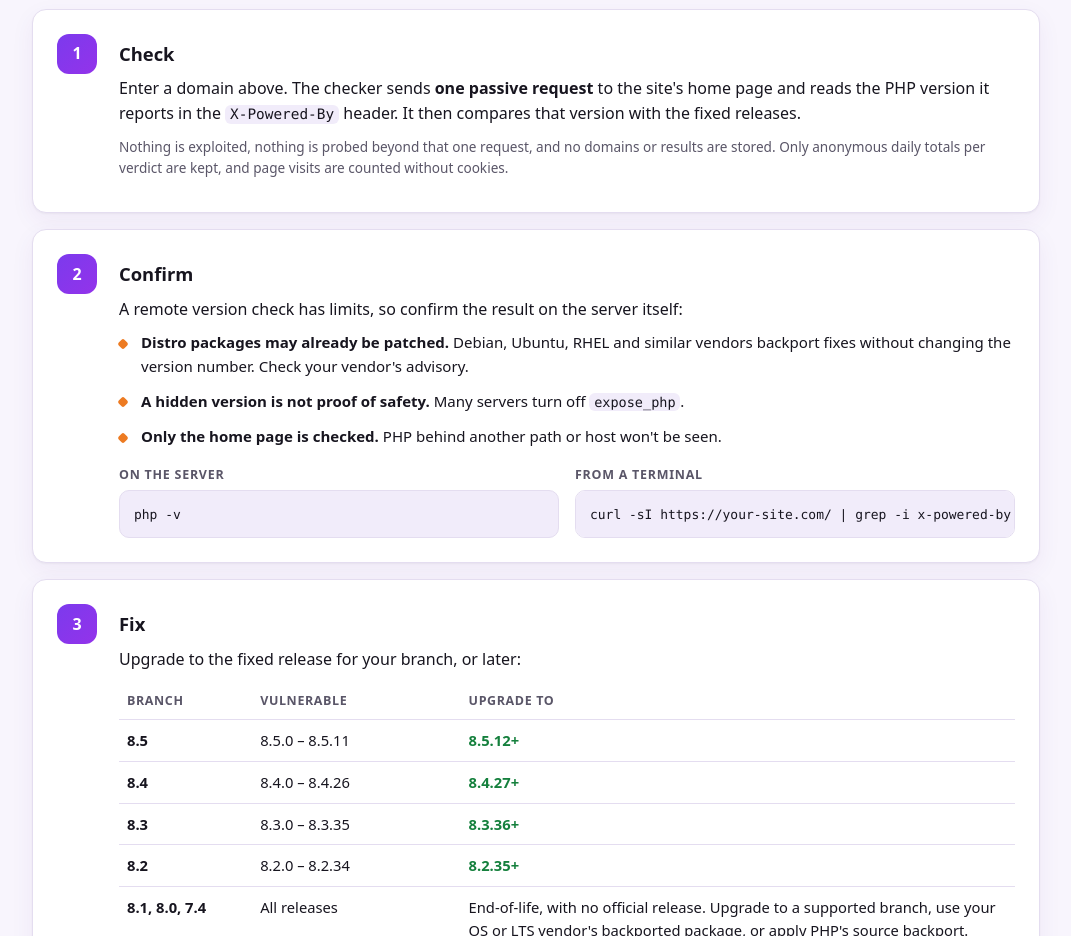
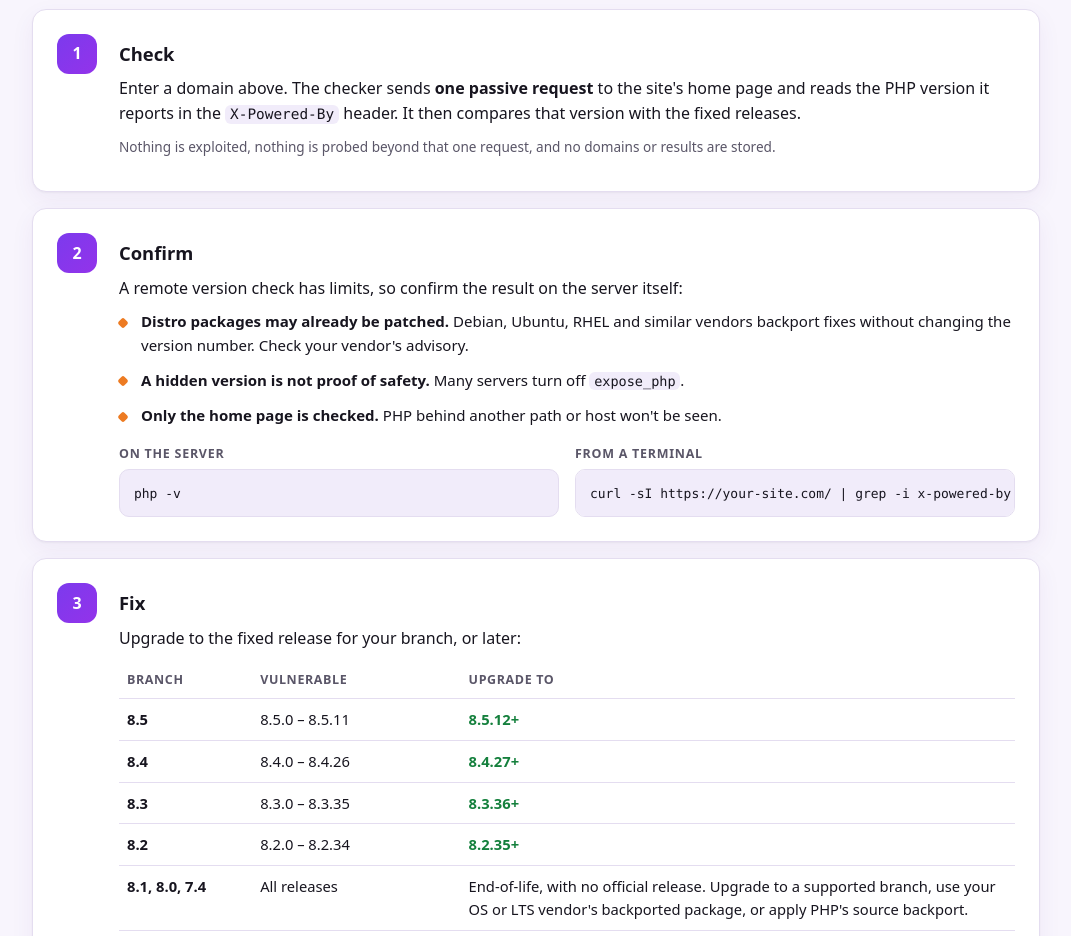
Before and after one commit to securin-public/php2shell-checker, a website with bundled scripts: page docs/index.html in a window 1280 px wide. Shown: the part 1600-2536 px from the top of the page, without its empty margins (104-1175 px from the left). Built offline with nearby package versions, Linux system fonts and the light colour scheme.

Commit message:
Trim analytics sentence from the How section

```diff
--- a/docs/index.html
+++ b/docs/index.html
@@ -109,7 +109,7 @@
           <div>
             <h3>Check</h3>
             <p>Enter a domain above. The checker sends <strong>one passive request</strong> to the site's home page and reads the PHP version it reports in the <code>X-Powered-By</code> header. It then compares that version with the fixed releases.</p>
-            <p class="muted small">Nothing is exploited, nothing is probed beyond that one request, and no domains or results are stored. Only anonymous daily totals per verdict are kept, and page visits are counted without cookies.</p>
+            <p class="muted small">Nothing is exploited, nothing is probed beyond that one request, and no domains or results are stored.</p>
           </div>
         </li>
         <li class="card step">
```
